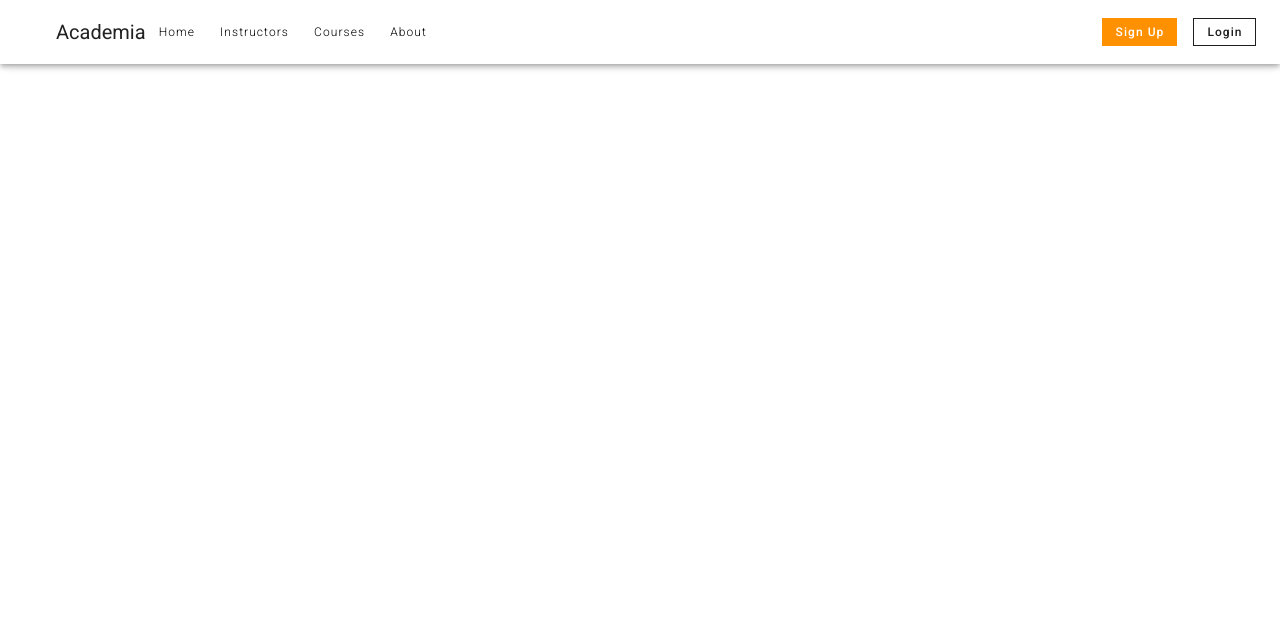
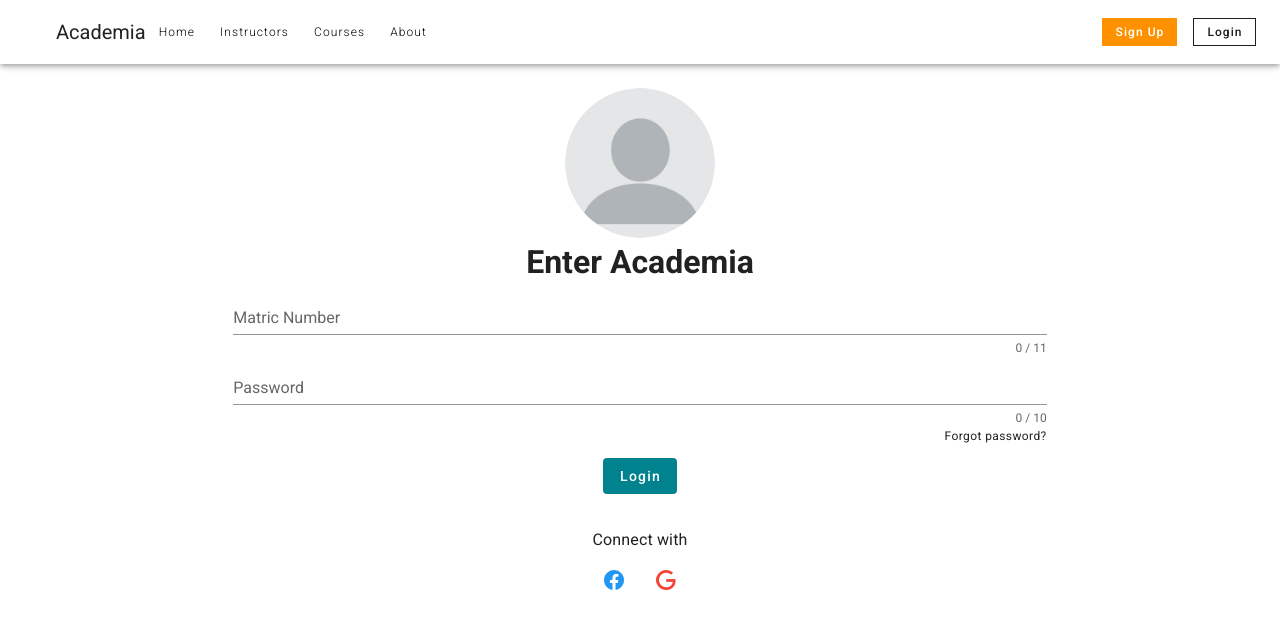
Before and after one commit to Weeb-Develooper/academia, a Vue app: page /login in a window 1280 px wide. Shown: the top 628 px of the page. Built offline with nearby package versions, Linux system fonts and the light colour scheme.

Commit message:
Designed login page for students

```diff
--- a/src/App.vue
+++ b/src/App.vue
@@ -49,7 +49,7 @@
         v-for="list in lists"
         :key="list"
         v-show="menu == false"
-        :to="list.to"
+        :href="list.to"
         >{{ list.name }}</v-btn
       >
 
--- a/src/components/HelloWorld.vue
+++ b/src/components/HelloWorld.vue
@@ -2,12 +2,7 @@
   <v-container>
     <v-row class="text-center">
       <v-col cols="12">
-        <v-img
-          :src="require('@/assets/logo.svg')"
-          class="my-3"
-          contain
-          height="200"
-        />
+        <v-img src="../assets/logo.svg" class="my-3" contain height="200" />
       </v-col>
 
       <v-col class="mb-4">
--- a/src/router/index.js
+++ b/src/router/index.js
@@ -1,14 +1,15 @@
 import Vue from "vue";
 import VueRouter from "vue-router";
 import Home from "../views/Home.vue";
+import error from "../views/error.vue";
+import Login from "../views/Login.vue";
 
 Vue.use(VueRouter);
 
-const routes = [
-  {
+const routes = [{
         path: "/",
         name: "Home",
-    component: Home
+        component: Home,
     },
     {
         path: "/about",
@@ -17,14 +18,24 @@ const routes = [
         // this generates a separate chunk (about.[hash].js) for this route
         // which is lazy-loaded when the route is visited.
         component: () =>
-      import(/* webpackChunkName: "about" */ "../views/About.vue")
-  }
+            import ( /* webpackChunkName: "about" */ "../views/About.vue"),
+    },
+    {
+        path: "/login",
+        name: "Login",
+        component: Login,
+    },
+    {
+        path: "*",
+        name: "404",
+        component: error,
+    },
 ];
 
 const router = new VueRouter({
     mode: "history",
     base: process.env.BASE_URL,
-  routes
+    routes,
 });
 
 export default router;
--- /dev/null
+++ b/src/views/Login.vue
@@ -0,0 +1,60 @@
+<template>
+  <v-container fluid>
+    <v-row class="fill-height d-flex flex-row justify-center align-center">
+      <v-col cols="12" lg="8" md="9" sm="10" class="text-center mx-auto">
+        <v-form v-model="valid">
+          <v-avatar size="150">
+            <img src="../assets/no-img.png" alt="user" />
+          </v-avatar>
+          <h1 class="text-subtitle">Enter Academia</h1>
+          <v-text-field
+            type="number"
+            color="text"
+            counter="11"
+            label="Matric Number"
+          />
+          <v-text-field
+            type="password"
+            color="text"
+            counter="10"
+            label="Password"
+          />
+          <span class="text-caption float-right">Forgot password?</span>
+          <v-row class="d-flex my-5 flex-row justify-center align-center mx-5">
+            <v-col cols="12" md="4">
+              <v-btn
+                depressed
+                class="text-capitalize"
+                color="cyan darken-3"
+                dark
+                >Login</v-btn
+              >
+            </v-col>
+          </v-row>
+          <span class="text-subtitle-1">Connect with</span>
+          <div>
+            <v-btn class="ma-2" text icon color="blue">
+              <v-icon>mdi-facebook</v-icon>
+            </v-btn>
+
+            <v-btn class="ma-2" text icon color="red">
+              <v-icon>mdi-google</v-icon>
+            </v-btn>
+          </div>
+        </v-form>
+      </v-col>
+    </v-row>
+  </v-container>
+</template>
+
+<script>
+export default {
+  name: "Login",
+
+  data() {
+    return {
+      valid: false,
+    };
+  },
+};
+</script>
--- /dev/null
+++ b/src/views/error.vue
@@ -0,0 +1,15 @@
+<template>
+  <v-container fluid>
+    <v-row>
+      <v-col cols="8">
+        <v-card></v-card>
+      </v-col>
+    </v-row>
+  </v-container>
+</template>
+
+<script>
+export default {
+  name: "error",
+};
+</script>
```
Also changed, not shown: src/assets/no-img.png (added). Lines whose indentation alone changed are shown as unchanged.
